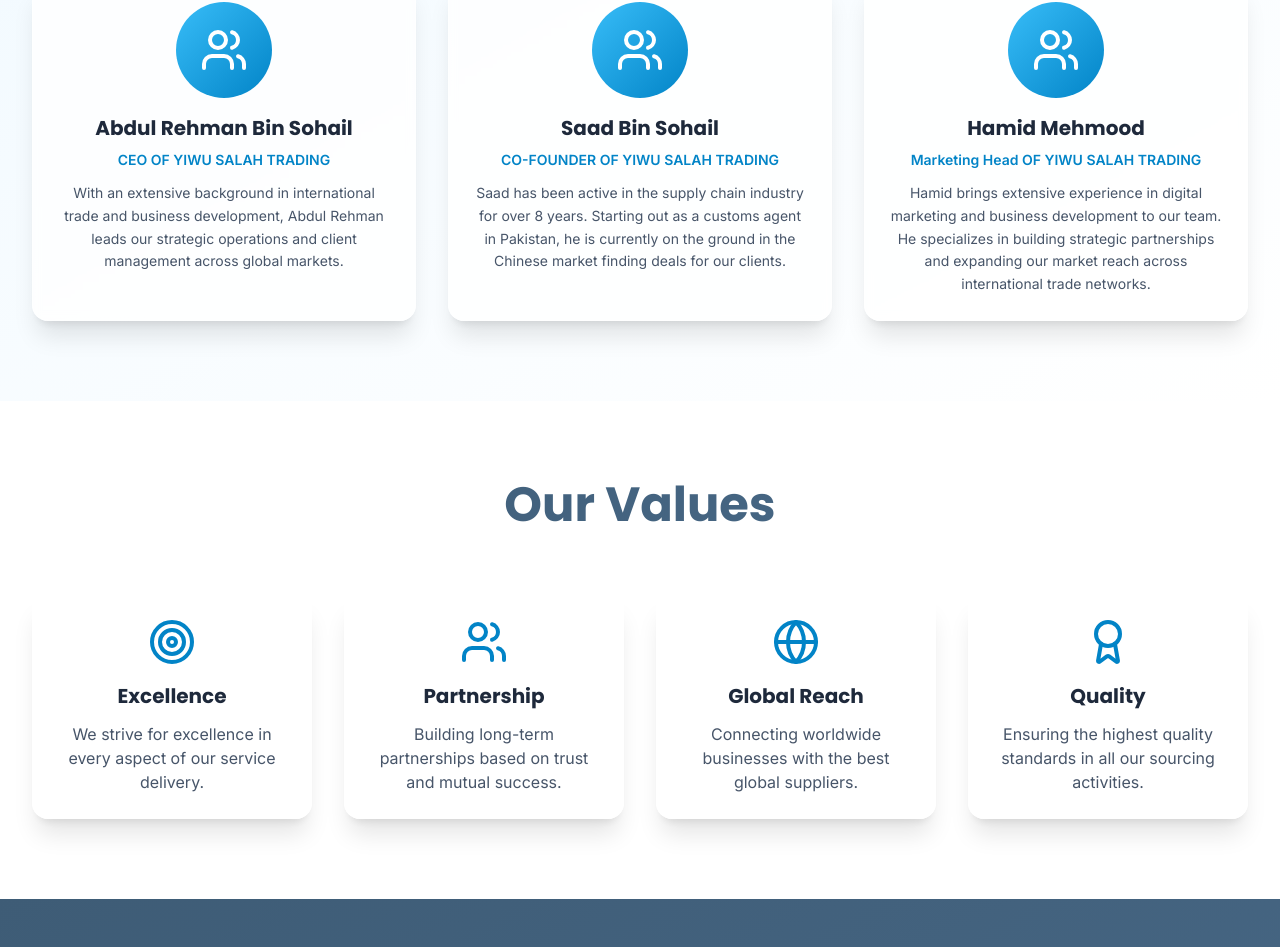
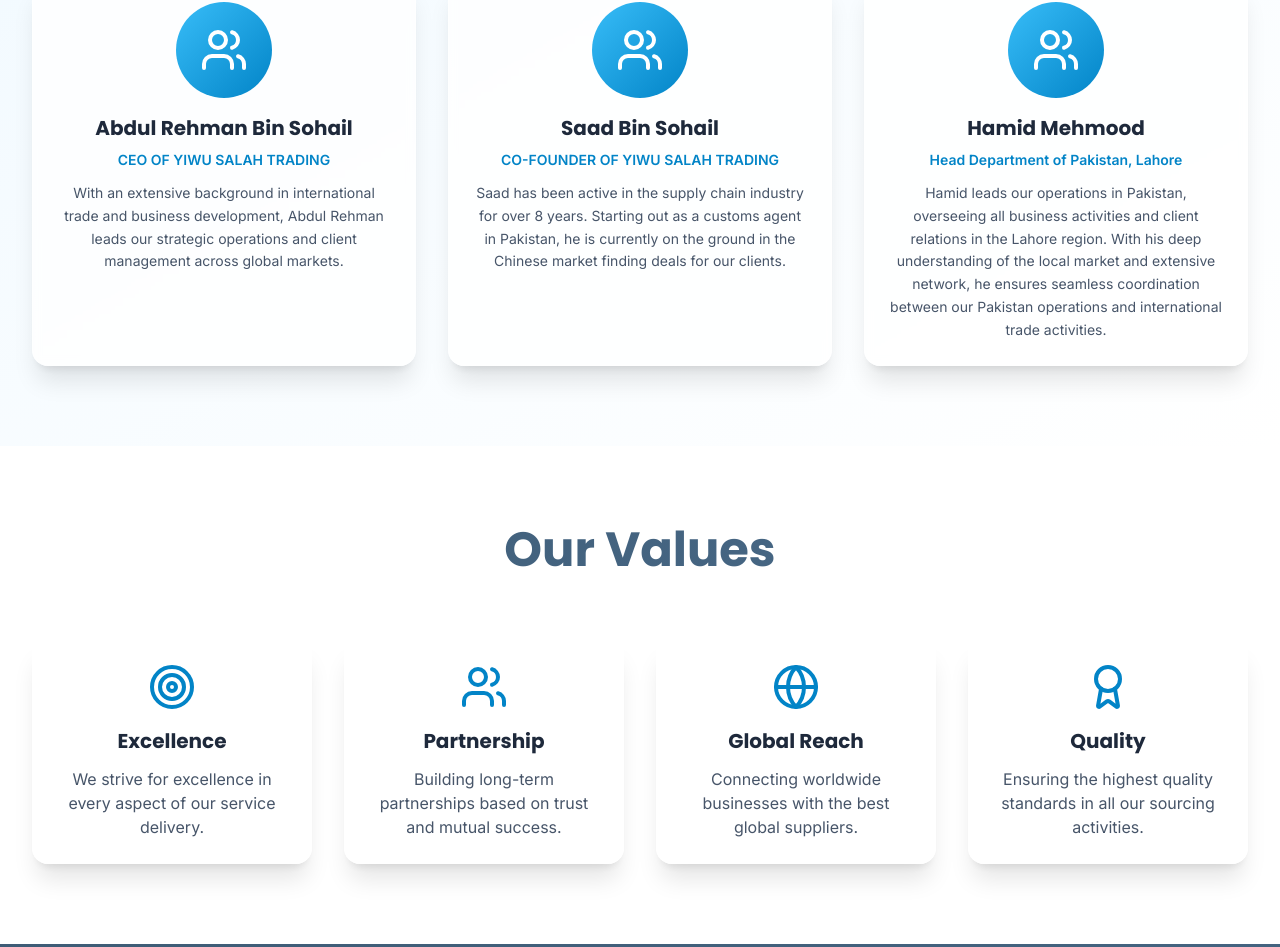
Before and after one commit to SufyanFarooq/ocen-site, a Next.js app: page /about in a window 1280 px wide. Shown: the part 1359-2306 px from the top of the page. Built offline with nearby package versions, Linux system fonts and the light colour scheme.

Commit message:
fix hamid bhai role

```diff
--- a/app/about/page.tsx
+++ b/app/about/page.tsx
@@ -27,8 +27,8 @@
     },
     {
       name: 'Hamid Mehmood',
-      role: 'Marketing Head OF YIWU SALAH TRADING',
-      description: 'Hamid brings extensive experience in digital marketing and business development to our team. He specializes in building strategic partnerships and expanding our market reach across international trade networks.',
+      role: 'Head Department of Pakistan, Lahore',
+      description: 'Hamid leads our operations in Pakistan, overseeing all business activities and client relations in the Lahore region. With his deep understanding of the local market and extensive network, he ensures seamless coordination between our Pakistan operations and international trade activities.',
       image: '/api/placeholder/300/300',
     }
   ]
```
